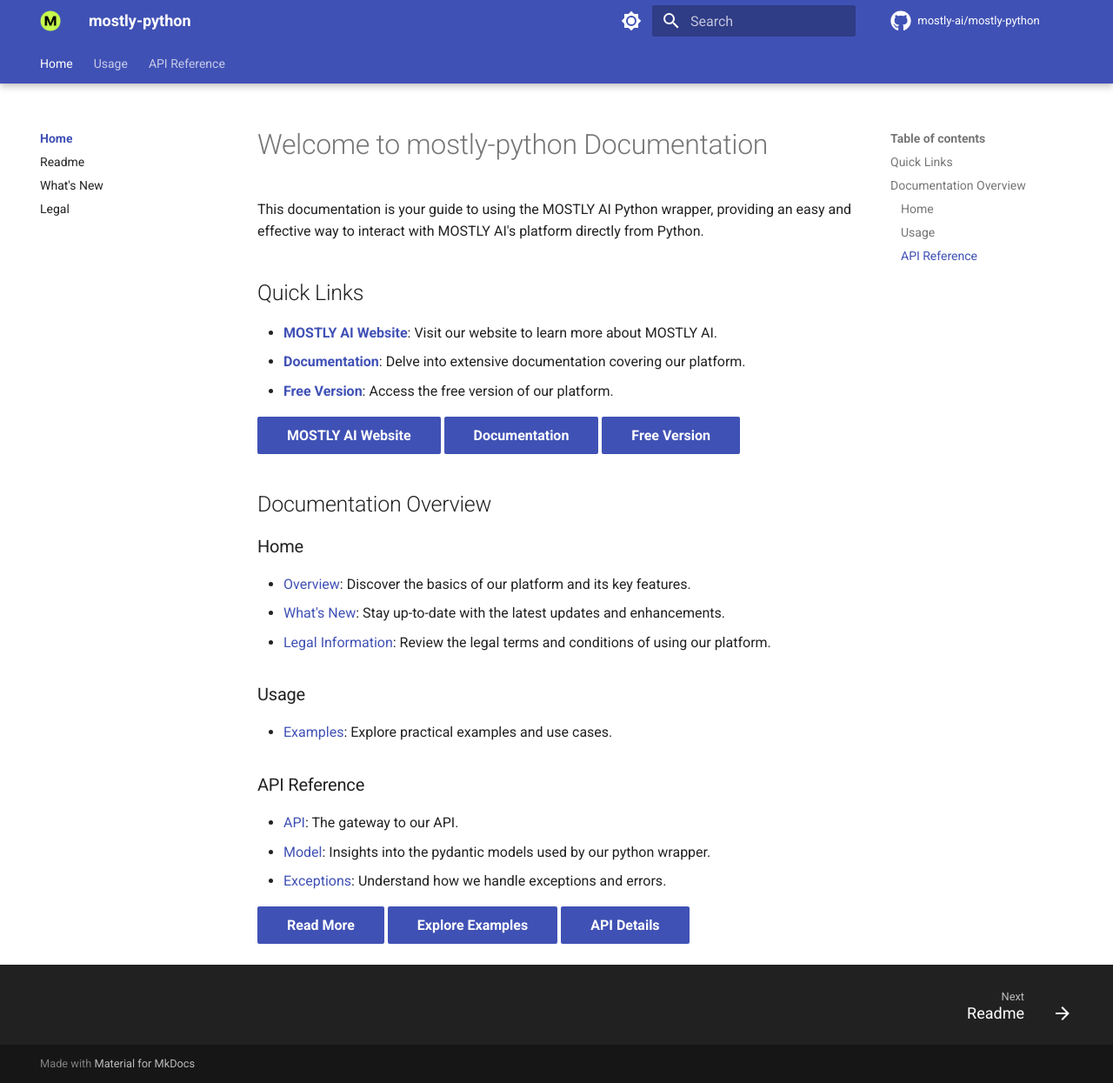
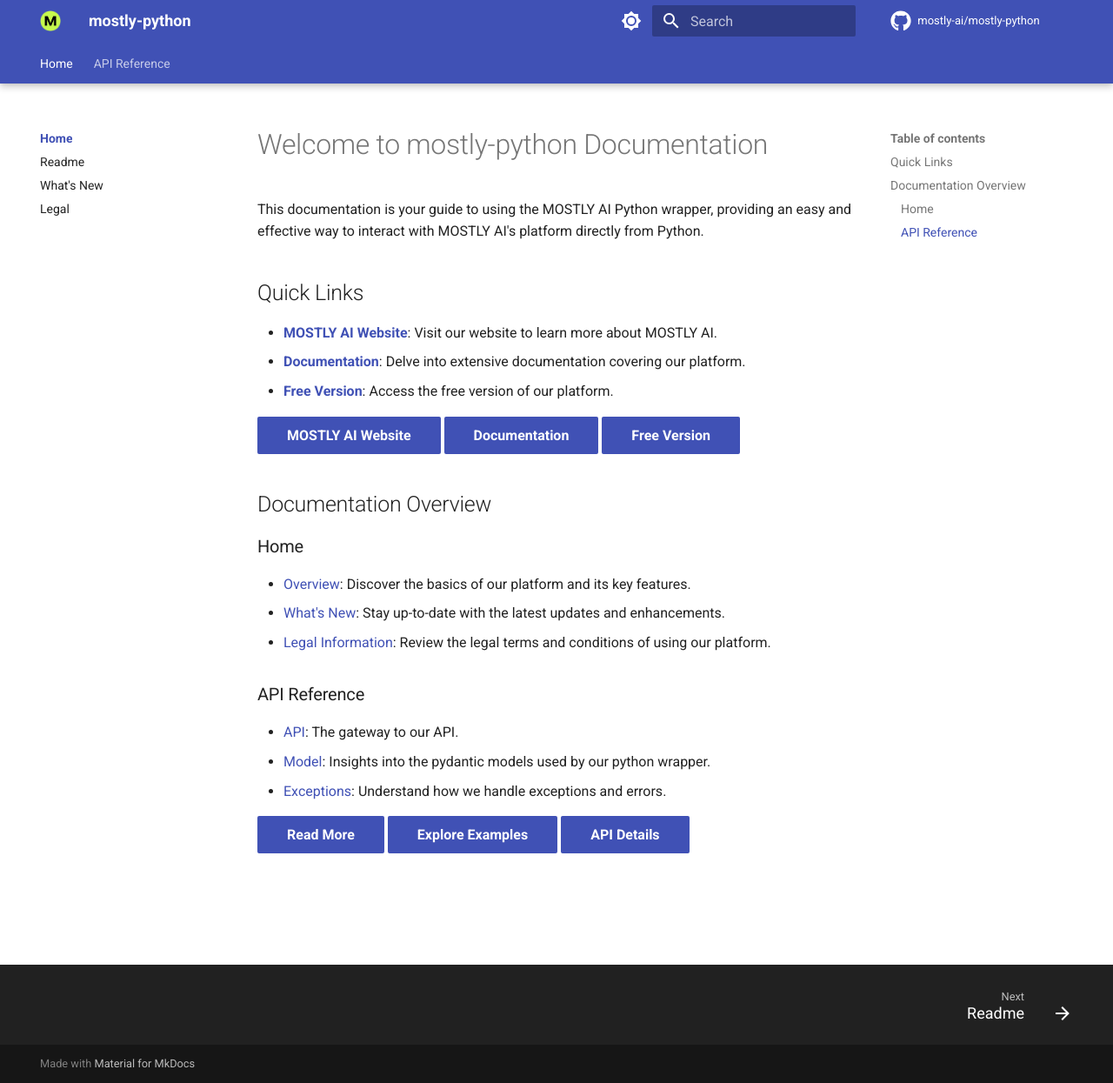
Before and after one commit to mostly-ai/mostly-python, an MkDocs documentation site: the page built from docs/index.md, in a window 1280 px wide and 1245 px high. Shown: the whole window at 87% size. Built offline with MkDocs 1.6.1 and Material for MkDocs 9.7.7, drawn with Linux system fonts in a browser that asks for light colours; comment, search, counter and statistics services are not loaded.

Commit message:
docs(examples): remove an empty page and refernces to it (#24)

```diff
--- a/docs/index.md
+++ b/docs/index.md
@@ -19,9 +19,6 @@
 - [What's New](home/changelog.md): Stay up-to-date with the latest updates and enhancements.
 - [Legal Information](home/license.md): Review the legal terms and conditions of using our platform.
 
-### Usage
-- [Examples](usage/examples.md): Explore practical examples and use cases.
-
 ### API Reference
 - [API](api_reference/api.md): The gateway to our API.
 - [Model](api_reference/model.md): Insights into the pydantic models used by our python wrapper.
--- a/mkdocs.yml
+++ b/mkdocs.yml
@@ -52,8 +52,6 @@
     - Readme: home/readme.md
     - What's New: home/changelog.md
     - Legal: home/license.md
-  - Usage:
-      - Examples: usage/examples.md
   - API Reference:
     - API: api_reference/api.md
     - Model: api_reference/model.md
```
Also changed, not shown: docs/usage/examples.md (deleted).
